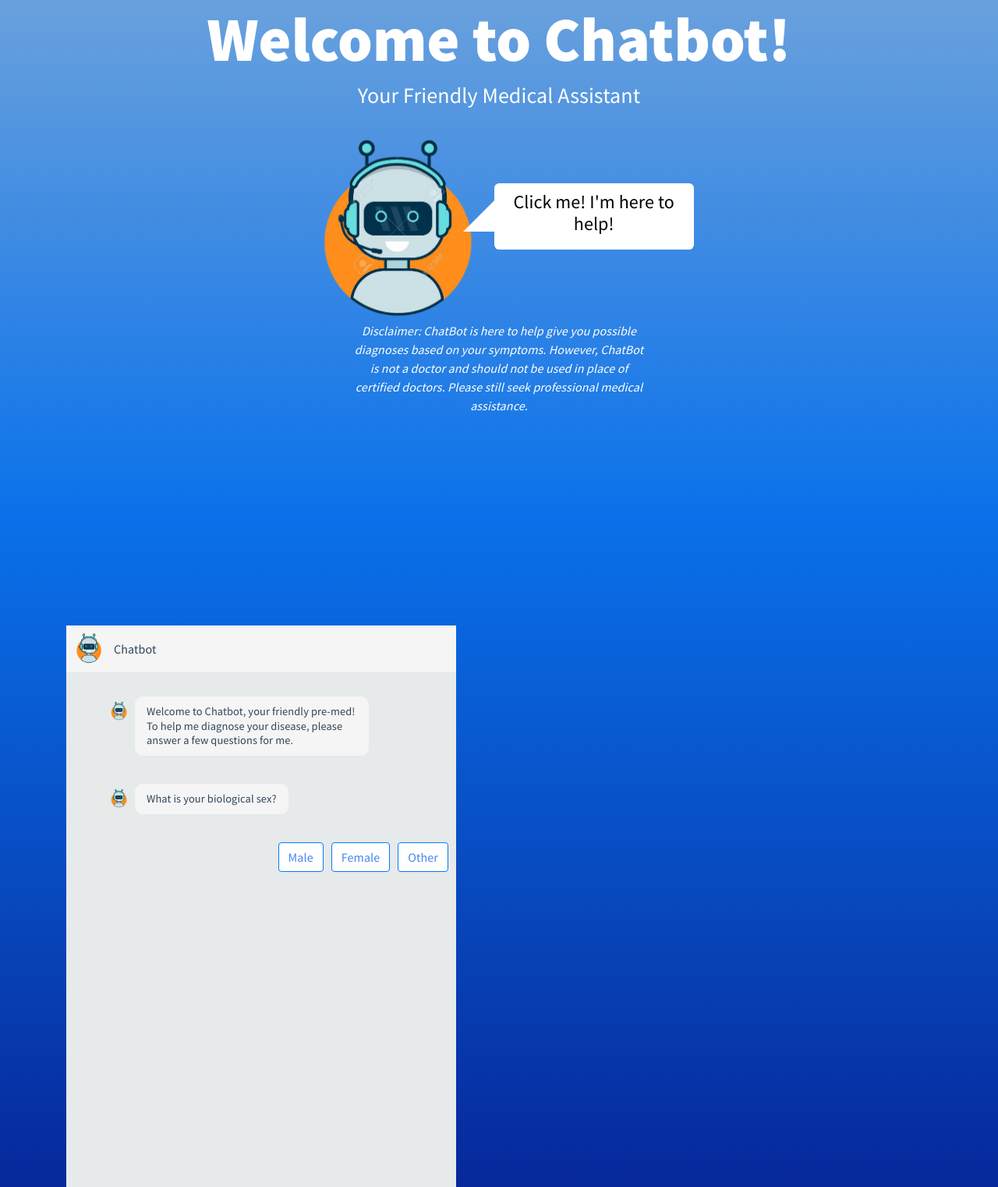
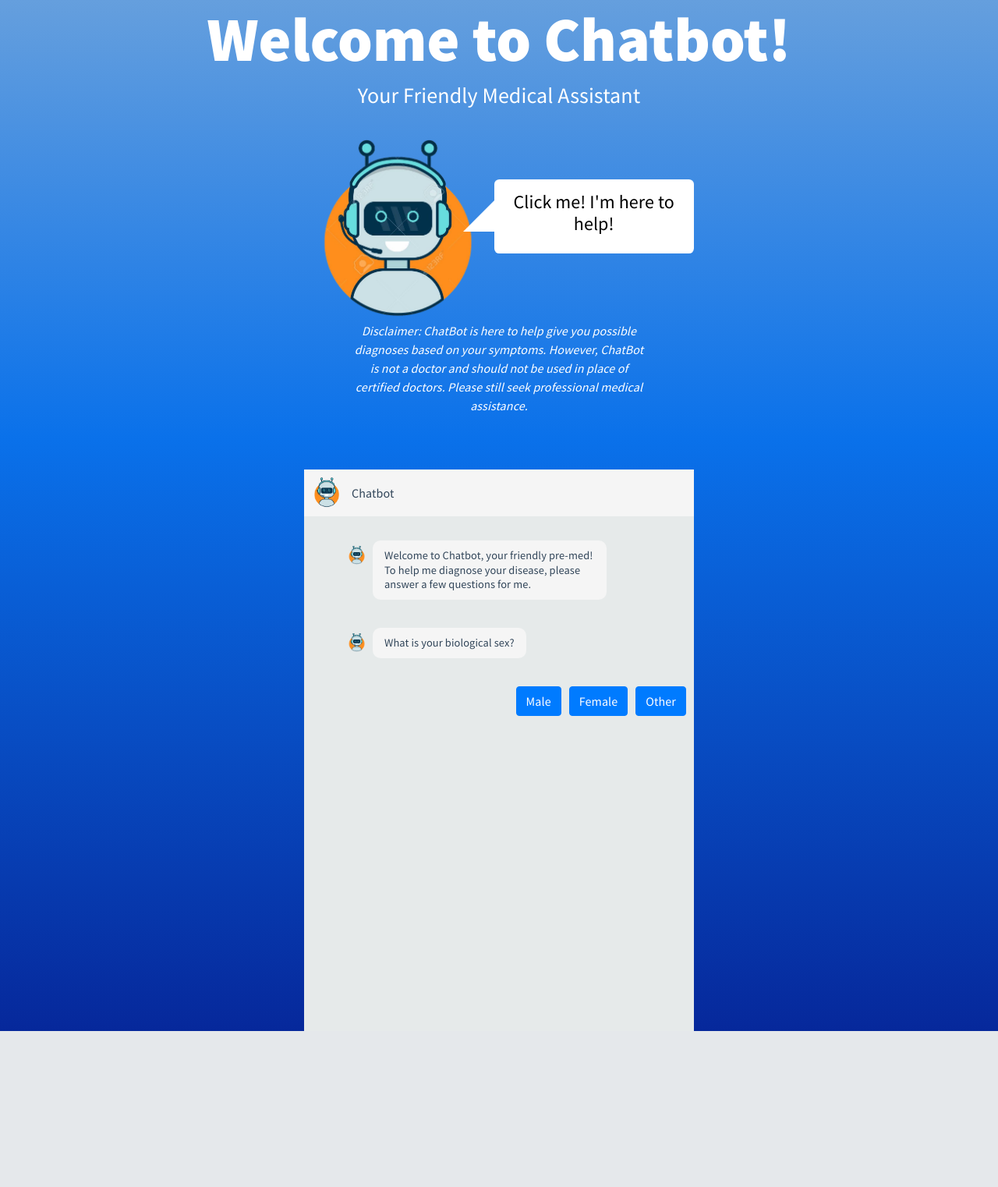
Before and after one commit to jiltang/RoboDoc, a Flask app: page / in a window 1280 px wide. Shown: the part 198-1720 px from the top of the page at 78% size. After the commit the page ends 1520 px from the top, so only its background shows below. Run offline with Flask 2, Linux system fonts and the light colour scheme; some libraries are stand-ins or nearby versions.

Commit message:
Added style to starting screen

```diff
--- a/static/css/main.css
+++ b/static/css/main.css
@@ -19,8 +19,10 @@ body {
   -webkit-font-smoothing: antialiased;
 }
 
+
+
 #startScreen {
-    height: 100vh;
+    height: 75vh;
     margin-top: 25vh;
 }
 
@@ -37,13 +39,23 @@ body {
     height: 30vh;
 }
 
+#robotIcon:hover {
+    opacity: 0.8;
+    transition: opacity 0.3s;
+}
+
 .speech-bubble {
-    padding: 10px;
+    padding: 15px;
     display: inline-block;
 	position: relative;
 	background: white;
 	border-radius: .4em;
     width: 20vw;
+}
+
+.speech-bubble:hover {
+    opacity: 0.8;
+    transition: opacity 0.3s;
 }
 
 .speech-bubble h2 {
@@ -95,6 +107,8 @@ html, body, div, span, applet, object, iframe, h1, h2, h3, h4, h5, h6, p, blockq
   max-height: 720px;
   background: #E6EAEA;
   overflow: auto;
+    margin-left: auto;
+    margin-right: auto;
 }
 @media screen and (max-width: 360px) {
   #frame {
@@ -106,10 +120,13 @@ html, body, div, span, applet, object, iframe, h1, h2, h3, h4, h5, h6, p, blockq
 .answer-option, .sex, .age {
     float: right;
     margin-left: 10px;
-    color: #4286f4;
-    background-color: white;
+    color: white !important;
+    background-color: white!
 }
 
+.answer-option:hover, .sex:hover, .age:hover {
+    cursor: pointer;
+}
 
 #frame .content {
   width: 100%;
--- a/static/js/main.js
+++ b/static/js/main.js
@@ -27,13 +27,13 @@ $(document).on("click", ".sex", function() {
     $('.messages ul').append('<li class="replies"></li>');
     $("#msgframe").stop().animate({ scrollTop: $("#msgframe").get(0).scrollHeight}, 1000);
     console.log("content scrollheight: " + $("#msgframe").get(0).scrollHeight);
-    $('.replies:last-child').append($('<a class="btn age btn-primary animated slideInRight" href="#" data-value="6">60+</a>').hide());
-    $('.replies:last-child').append($('<a class="btn age btn-primary animated slideInRight" href="#" data-value="5">41-60</a>').hide());
-    $('.replies:last-child').append($('<a class="btn age btn-primary animated slideInRight" href="#" data-value="4">19-40</a>').hide());
-    $('.replies:last-child').append($('<a class="btn age btn-primary animated slideInRight" href="#" data-value="3">14-18</a>').hide());
-    $('.replies:last-child').append($('<a class="btn age btn-primary animated slideInRight" href="#" data-value="2">6-13</a>').hide());
-    $('.replies:last-child').append($('<a class="btn age btn-primary animated slideInRight" href="#" data-value="1">3-5</a>').hide());
-    $('.replies:last-child').append($('<a class="btn age btn-primary animated slideInRight" href="#" data-value="0">0-2</a>').hide());
+    $('.replies:last-child').append($('<a class="btn age btn-primary animated slideInRight" data-value="6">60+</a>').hide());
+    $('.replies:last-child').append($('<a class="btn age btn-primary animated slideInRight" data-value="5">41-60</a>').hide());
+    $('.replies:last-child').append($('<a class="btn age btn-primary animated slideInRight" data-value="4">19-40</a>').hide());
+    $('.replies:last-child').append($('<a class="btn age btn-primary animated slideInRight" data-value="3">14-18</a>').hide());
+    $('.replies:last-child').append($('<a class="btn age btn-primary animated slideInRight" data-value="2">6-13</a>').hide());
+    $('.replies:last-child').append($('<a class="btn age btn-primary animated slideInRight" data-value="1">3-5</a>').hide());
+    $('.replies:last-child').append($('<a class="btn age btn-primary animated slideInRight" data-value="0">0-2</a>').hide());
     $('.replies:last-child > a').delay(750).fadeIn(1000);
 
     $("#msgframe").stop().animate({ scrollTop: $("#msgframe").get(0).scrollHeight}, 1000);
@@ -70,7 +70,7 @@ function addQuestion(data) {
     window.questionID = data['questionID'];
 
     Object.entries(answerOpts).forEach(function(x) {
-        $('.replies:last-child').append($('<a class="btn answer-option btn-primary animated slideInRight"  href="#" data-value="' + x[1] + '">' + x[0] + '</a>').hide());
+        $('.replies:last-child').append($('<a class="btn answer-option btn-primary animated slideInRight" data-value="' + x[1] + '">' + x[0] + '</a>').hide());
     });
     $('.replies:last-child > a').delay(500).fadeIn(1000);
     $("#msgframe").stop().animate({ scrollTop: $("#msgframe").get(0).scrollHeight}, 1000);
--- a/templates/index2.html
+++ b/templates/index2.html
@@ -15,6 +15,7 @@
 <nav class="navbar fixed-top navbar-light bg-light">
   <a class="navbar-brand" >Fixed top</a>
 </nav>
+
     <div class = "container" id="startScreen">
     <div id="welcomeMessage">
 		<h1 id="welcomeToChatbot">Welcome to Chatbot!</h1>
@@ -23,10 +24,10 @@
 		<h3> Your Friendly Medical Assistant</h3>
 	</div>
         <br/>
-
+	<a href="#frame">
         <img id="robotIcon" src="/static/img/cute.png"/>
         <hgroup class="speech-bubble">
-	<h2>Click me! I'm here to help!</h2>
+<h2>Click me! I'm here to help!</h2></a>
 </hgroup>
 
         <div class="row">
@@ -61,9 +62,9 @@
                         <p>What is your biological sex?</p>
                     </li>
                     <li class="replies">
-                        <a class="btn sex btn-primary"  href="#" data-value="2">Other</a>
-                        <a class="btn sex btn-primary"   href="#" data-value="1">Female</a>
-                        <a class="btn sex btn-primary" href="#"  data-value="0">Male</a>
+                        <a class="btn sex btn-primary"  data-value="2">Other</a>
+                        <a class="btn sex btn-primary"  data-value="1">Female</a>
+                        <a class="btn sex btn-primary" data-value="0">Male</a>
                     </li>
                 </ul>
             </div>
@@ -72,8 +73,10 @@
 </div>
     <!-- Optional JavaScript -->
     <!-- jQuery first, then Popper.js, then Bootstrap JS -->
-    <script src="https://code.jquery.com/jquery-3.3.1.slim.min.js" integrity="sha384-q8i/X+965DzO0rT7abK41JStQIAqVgRVzpbzo5smXKp4YfRvH+8abtTE1Pi6jizo" crossorigin="anonymous"></script>
+    <script src="https://code.jquery.com/jquery-3.3.1.min.js"  crossorigin="anonymous"></script>
     <script src="https://cdnjs.cloudflare.com/ajax/libs/popper.js/1.14.7/umd/popper.min.js" integrity="sha384-UO2eT0CpHqdSJQ6hJty5KVphtPhzWj9WO1clHTMGa3JDZwrnQq4sF86dIHNDz0W1" crossorigin="anonymous"></script>
     <script src="https://stackpath.bootstrapcdn.com/bootstrap/4.3.1/js/bootstrap.min.js" integrity="sha384-JjSmVgyd0p3pXB1rRibZUAYoIIy6OrQ6VrjIEaFf/nJGzIxFDsf4x0xIM+B07jRM" crossorigin="anonymous"></script>
+    <script src="/static/js/main.js"></script>
+
   </body>
 </html>
```
